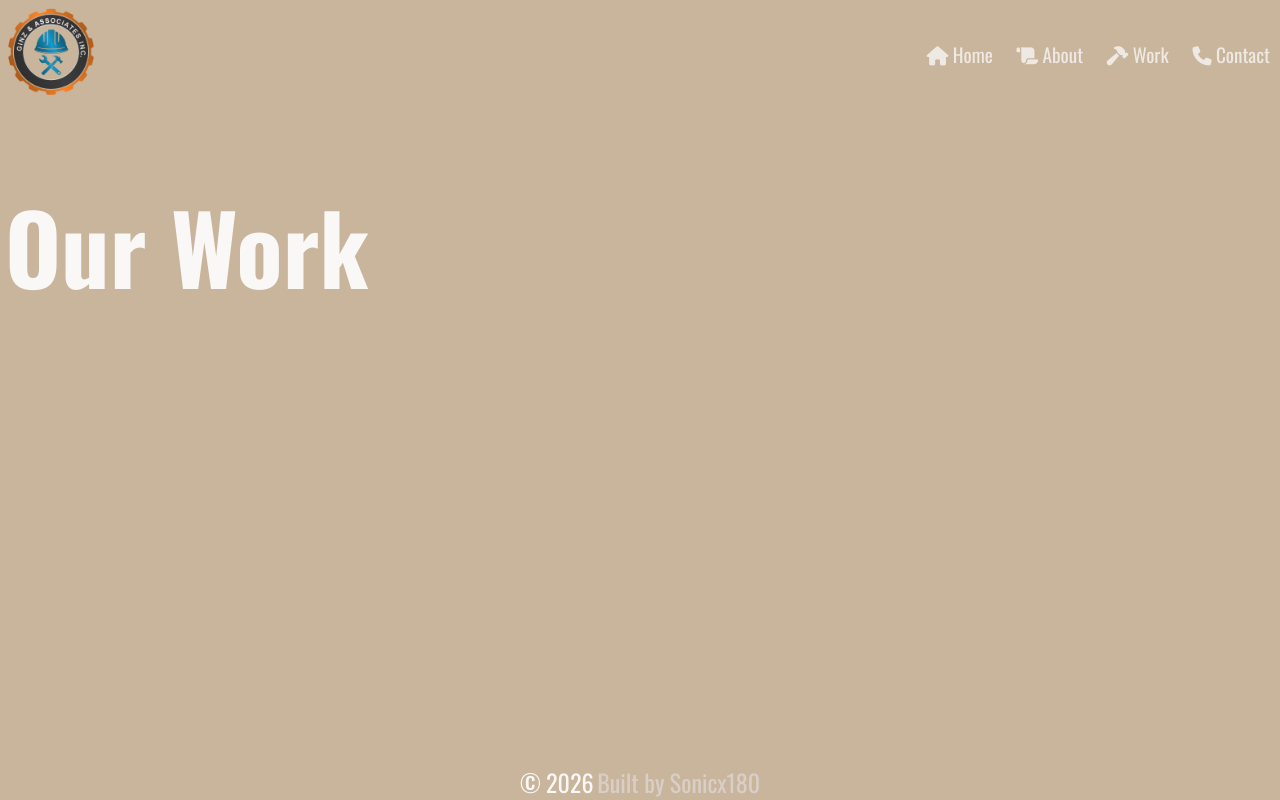
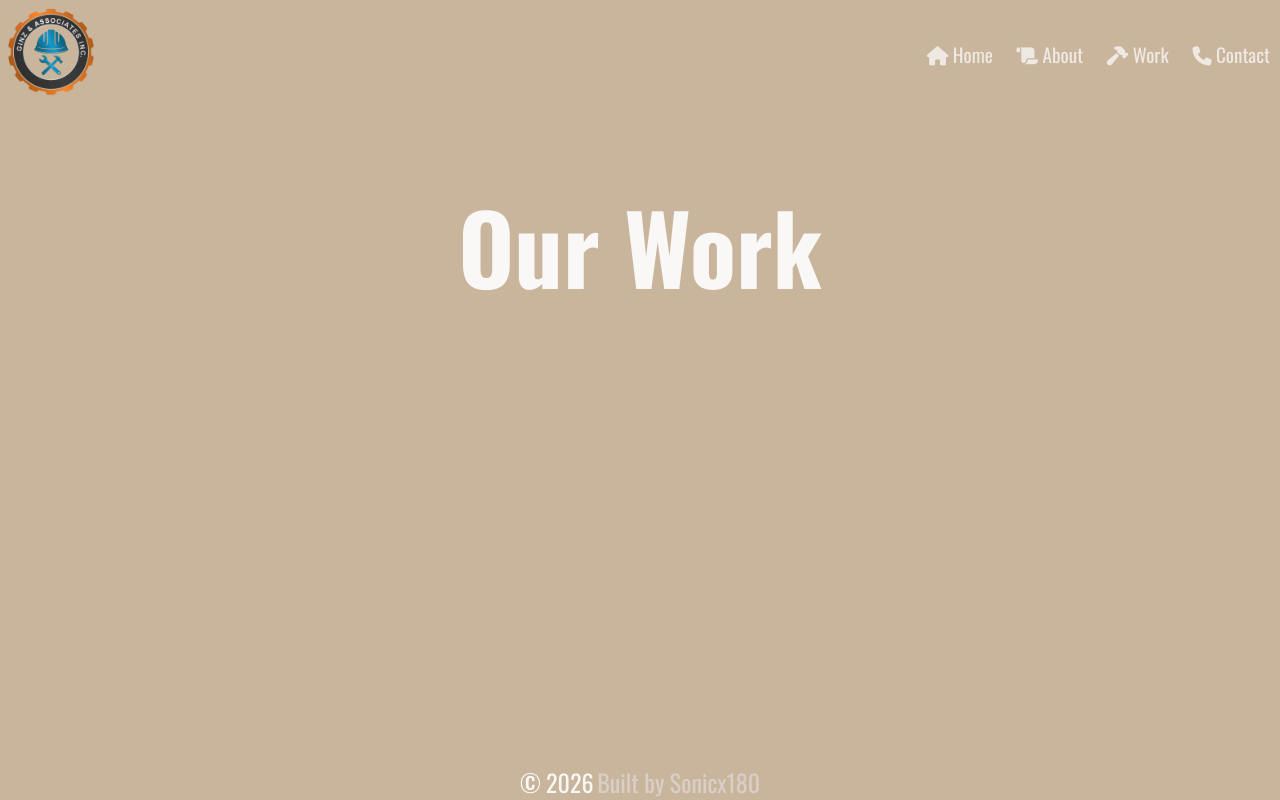
Before and after one commit to sonicx180/ginz-website, a SvelteKit app: page /work in a window 1280 px wide. Built offline with nearby package versions, Linux system fonts and the light colour scheme.

Commit message:
adding this too

```diff
--- a/src/routes/work/+page.svelte
+++ b/src/routes/work/+page.svelte
@@ -6,5 +6,7 @@
     <h1> Our Work</h1>
 </main>
 <style>
-
+    main {
+        text-align:center;
+    }
 </style>
```
